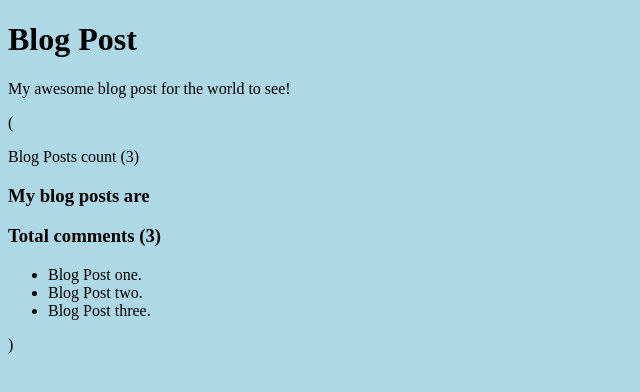
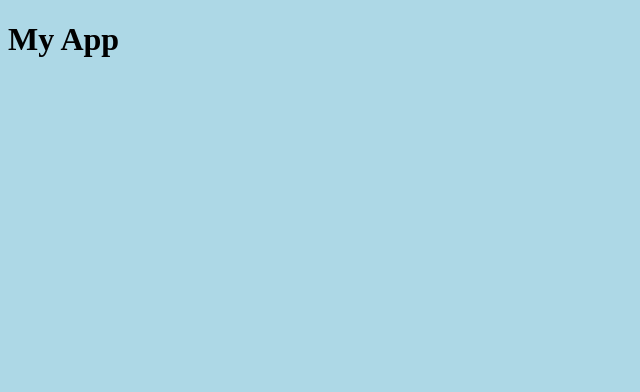
Before and after one commit to nikhilpandey-dev/feedback-app-bt, a React (Create React App) app: page / in a window 1280 px wide. Shown: the top 392 px of the page, without its empty margins (0-640 px from the left). Built offline with nearby package versions, Linux system fonts and the light colour scheme.

Commit message:
Went back to My App stage.

```diff
--- a/src/App.js
+++ b/src/App.js
@@ -1,32 +1,9 @@
 function App() {
-    const title = 'Blog Post';
-    const body = 'My awesome blog post for the world to see!';
-    const blogPosts = [
-        { 'id': 1, 'text': 'Blog Post one.' },
-        { 'id': 2, 'text': 'Blog Post two.' },
-        { 'id': 3, 'text': 'Blog Post three.' }
-    ];
-    const showBlogs = false;
-    const showLoading = <h1>Loading...</h1>;
-    if (showBlogs) return (showLoading);
-    const showComments = true;
-    const commentsBlock = (< div className="comments" >
-        <p>Blog Posts count ({blogPosts.length})</p>
-        <h3>My blog posts are</h3>
-        <h3>Total comments ({blogPosts.length})</h3>
-        <ul>
-            {blogPosts.map((blog, index) => (
-                <li key={index}>{blog.text}</li>
-            ))}
-        </ul>
-    </div >);
+
 
     return (
         <div className="container">
-            <h1>{title}</h1>
-            <p>{body}</p>
-
-            ({showComments ? commentsBlock : showLoading})
+            <h1>My App</h1>
 
         </div>
     )
```
